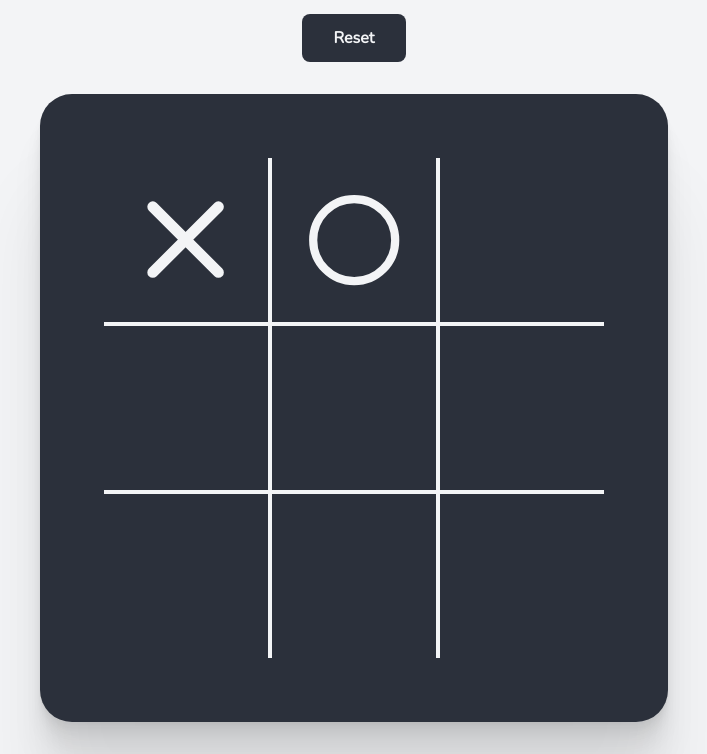
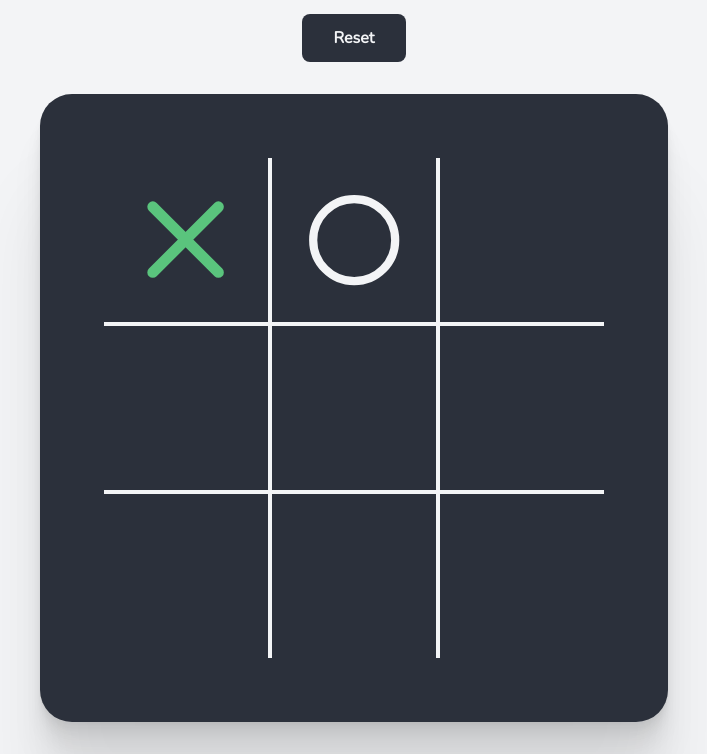
Before and after one commit to markfoulger/odin_tictactoe, a plain HTML site: page index.html in a window 1280 px wide. Shown: the part 93-847 px from the top of the page, without its empty margins (286-993 px from the left). Drawn offline with nearby package versions, Linux system fonts and the light colour scheme.

Commit message:
Added winning colour

```diff
--- a/css/style.css
+++ b/css/style.css
@@ -80,3 +80,7 @@ h1 {
 .feather-circle {
     width: 60%;
 }
+
+.won {
+    color: #5AC47D;
+}
--- a/index.html
+++ b/index.html
@@ -19,7 +19,7 @@
         <main id="card">
             <div id="board">
                 <div class="cell" data-cell="1">
-                    <svg xmlns="http://www.w3.org/2000/svg" width="24" height="24" viewBox="0 0 24 24" fill="none" stroke="currentColor" stroke-width="2" stroke-linecap="round" stroke-linejoin="round" class="feather feather-x"><line x1="18" y1="6" x2="6" y2="18"></line><line x1="6" y1="6" x2="18" y2="18"></line></svg>
+                    <svg xmlns="http://www.w3.org/2000/svg" width="24" height="24" viewBox="0 0 24 24" fill="none" stroke="currentColor" stroke-width="2" stroke-linecap="round" stroke-linejoin="round" class="feather feather-x won"><line x1="18" y1="6" x2="6" y2="18"></line><line x1="6" y1="6" x2="18" y2="18"></line></svg>
                 </div>
                 <div class="cell" data-cell="2">
                     <svg xmlns="http://www.w3.org/2000/svg" width="24" height="24" viewBox="0 0 24 24" fill="none" stroke="currentColor" stroke-width="2" stroke-linecap="round" stroke-linejoin="round" class="feather feather-circle"><circle cx="12" cy="12" r="10"></circle></svg>
```
